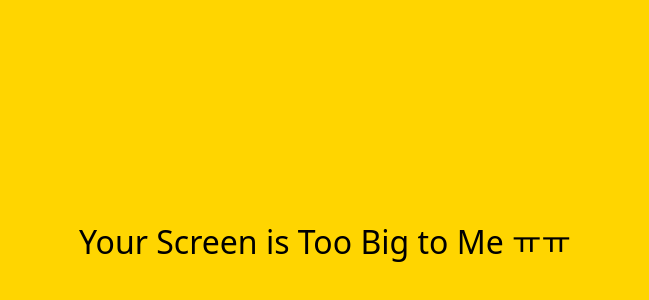
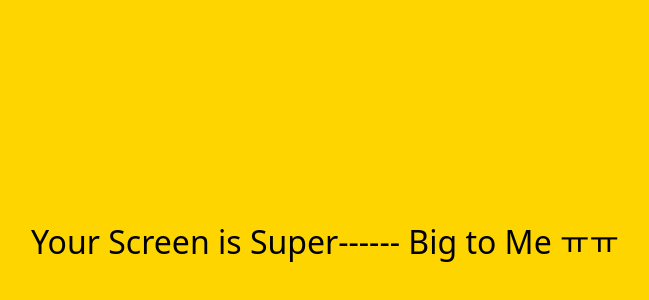
Before and after one commit to jartisthong/kakaoClone2, a plain HTML site: page index.html in a window 1280 px wide. Shown: the part 158-458 px from the top of the page, without its empty margins (315-964 px from the left). Drawn offline with Linux system fonts and the light colour scheme.

Commit message:
Too -> super

```diff
--- a/index.html
+++ b/index.html
@@ -32,7 +32,7 @@
         <a href="#">Find Kakao Account or Password</a>
     </form>
     <div id="no-moblie">
-        <span>Your Screen is Too Big to Me ㅠㅠ</span>
+        <span>Your Screen is Super------ Big to Me ㅠㅠ</span>
     </div>
     <script src="https://kit.fontawesome.com/ccbd1847cd.js" crossorigin="anonymous"></script>
 </body>
```
